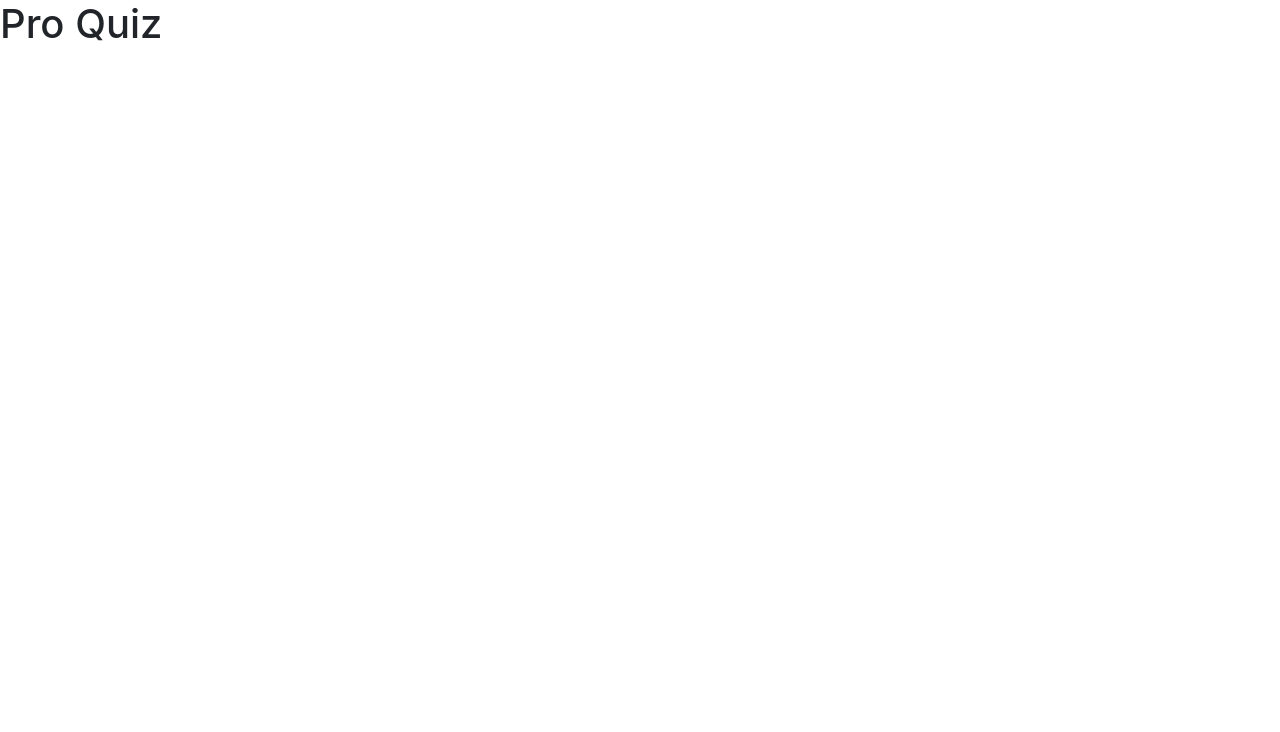
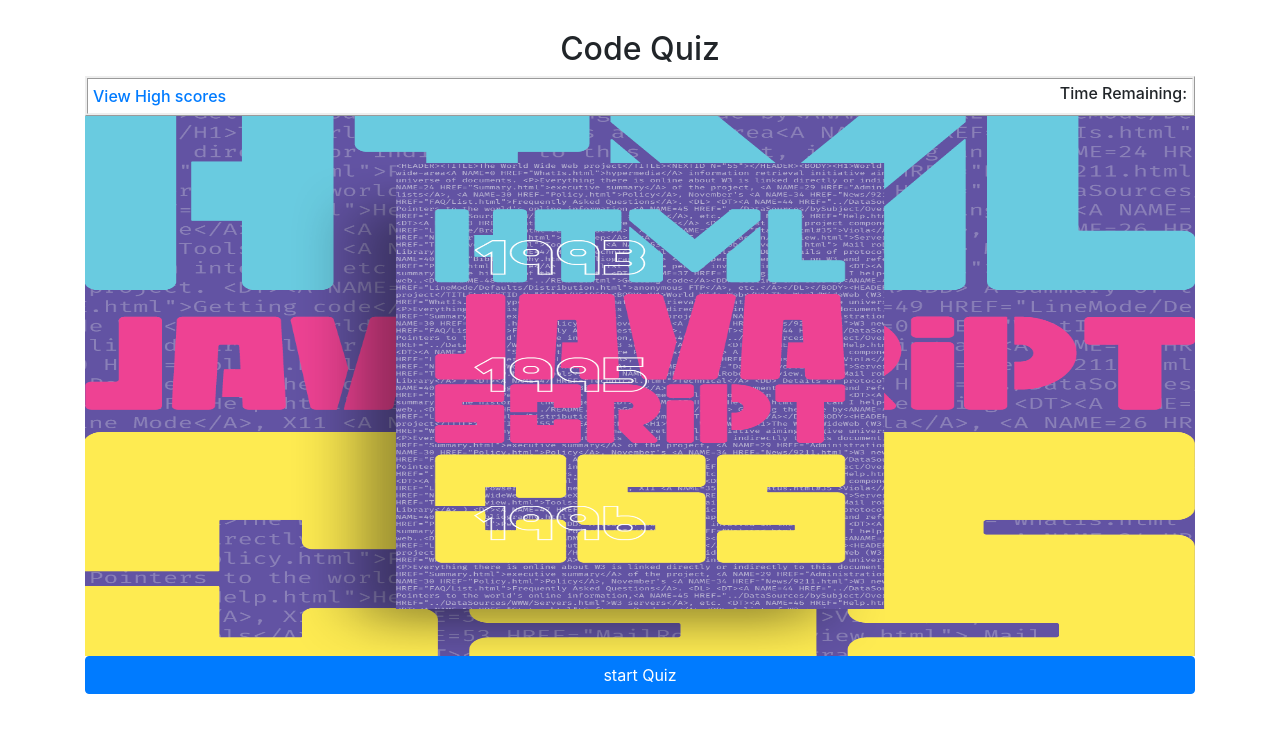
Before and after one commit to Stefan-Aikins/proQuiz, a plain HTML site: page index.html in a window 1280 px wide. Drawn offline with nearby package versions, Linux system fonts and the light colour scheme.

Commit message:
html updated

```diff
--- a/index.html
+++ b/index.html
@@ -1,18 +1,72 @@
 <!DOCTYPE html>
+
 <html lang="en">
 <head>
     <meta charset="UTF-8">
     <meta name="viewport" content="width=device-width, initial-scale=1.0">
-    <link rel="stylesheet" href="https://stackpath.bootstrapcdn.com/bootstrap/4.5.2/css/bootstrap.min.css" integrity="sha384-JcKb8q3iqJ61gNV9KGb8thSsNjpSL0n8PARn9HuZOnIxN0hoP+VmmDGMN5t9UJ0Z" crossorigin="anonymous">
-    <script src="https://code.jquery.com/jquery-3.5.1.slim.min.js" integrity="sha384-DfXdz2htPH0lsSSs5nCTpuj/zy4C+OGpamoFVy38MVBnE+IbbVYUew+OrCXaRkfj" crossorigin="anonymous"></script>
-    <script src="https://cdn.jsdelivr.net/npm/popper.js@1.16.1/dist/umd/popper.min.js" integrity="sha384-9/reFTGAW83EW2RDu2S0VKaIzap3H66lZH81PoYlFhbGU+6BZp6G7niu735Sk7lN" crossorigin="anonymous"></script>
-    <script src="https://stackpath.bootstrapcdn.com/bootstrap/4.5.2/js/bootstrap.min.js" integrity="sha384-B4gt1jrGC7Jh4AgTPSdUtOBvfO8shuf57BaghqFfPlYxofvL8/KUEfYiJOMMV+rV" crossorigin="anonymous"></script>
+    <link rel="stylesheet" href="https://maxcdn.bootstrapcdn.com/bootstrap/4.0.0/css/bootstrap.min.css" integrity="sha384-Gn5384xqQ1aoWXA+058RXPxPg6fy4IWvTNh0E263XmFcJlSAwiGgFAW/dAiS6JXm" crossorigin="anonymous">
+    <link rel="stylesheet" href="style.css">
     <title>proQuiz</title>
 </head>
+
 <body>
-    <h1>Pro Quiz</h1>
-    <script>
+    <!--Adding the responsive feature-->
+    <div class="container">
+
+        <!--making the header responsive.-->
+        <header class=" align-heading">
+            <h2>Code Quiz</h2>
+        </header>
+
+  <!-- Modal -->
+  <section class="modal fade" id="exampleModal" tabindex="-1" role="dialog" aria-labelledby="exampleModalLabel" aria-hidden="true">
+    <div class="modal-dialog" role="document">
+      <div class="modal-content">
+        <div class="modal-header">
+          <h5 class="modal-title" id="exampleModalLabel">Modal title</h5>
+          <button type="button" class="close" data-dismiss="modal" aria-label="Close">
+            <span aria-hidden="true">&times;</span>
+          </button>
+        </div>
+        <div class="modal-body">
+          ...
+        </div>
+        <div class="modal-footer">
+          <button type="button" class="btn btn-secondary" data-dismiss="modal">Close</button>
+          <button type="button" class="btn btn-primary">Save changes</button>
+        </div>
+      </div>
+    </div>
+</section>
+
+        <!--contains the app interface-->
+        <main id="app-body">
+            <!--placing highscore on the top-left and timer on the top right-->
+            <div id="top-container">
+                <a href=""><h6 id="high-score">View High scores</h6></a>
+                <h6 id="count">Time Remaining: <span id="timer"></span></h6>
+            </div>
+
+            <div>
+                <!--front picture-->
+                <img id="start-photo" src="images/start-image.png" alt="javascript picture">
+            </div>
+            <!--clickable button to start the quiz-->
+            <button type="button" class="btn btn-primary start-button">start Quiz</button>
+
+
+        </main>
+
+    </div>
+
+    <script src="https://code.jquery.com/jquery-3.2.1.slim.min.js" integrity="sha384-KJ3o2DKtIkvYIK3UENzmM7KCkRr/rE9/Qpg6aAZGJwFDMVNA/GpGFF93hXpG5KkN" crossorigin="anonymous"></script>
+    <script src="https://cdnjs.cloudflare.com/ajax/libs/popper.js/1.12.9/umd/popper.min.js" integrity="sha384-ApNbgh9B+Y1QKtv3Rn7W3mgPxhU9K/ScQsAP7hUibX39j7fakFPskvXusvfa0b4Q" crossorigin="anonymous"></script>
+    <script src="https://maxcdn.bootstrapcdn.com/bootstrap/4.0.0/js/bootstrap.min.js" integrity="sha384-JZR6Spejh4U02d8jOt6vLEHfe/JQGiRRSQQxSfFWpi1MquVdAyjUar5+76PVCmYl" crossorigin="anonymous"></script>
+
+    <script src="script.js">
 
     </script>
+
 </body>
+
 </html>
--- a/style.css
+++ b/style.css
@@ -0,0 +1,37 @@
+/*place heading at the center*/
+.align-heading{
+    text-align : center;
+    margin-top: 30px;
+}
+
+
+#top-container{
+    border: 3px;
+    border-style: ridge;
+    padding: 5px;
+}
+
+#timer{
+    color: #007bff;
+}
+
+#high-score{
+    display: inline;
+}
+
+#top-container a{
+    text-decoration-line: none;
+}
+
+#count {
+    float: right;
+}
+
+#start-photo {
+    width: 100%;
+    height: 540px;
+}
+
+.start-button{
+    width: 100%
+}
```
Also changed, not shown: images/start-image.png (added), 1 other file.
